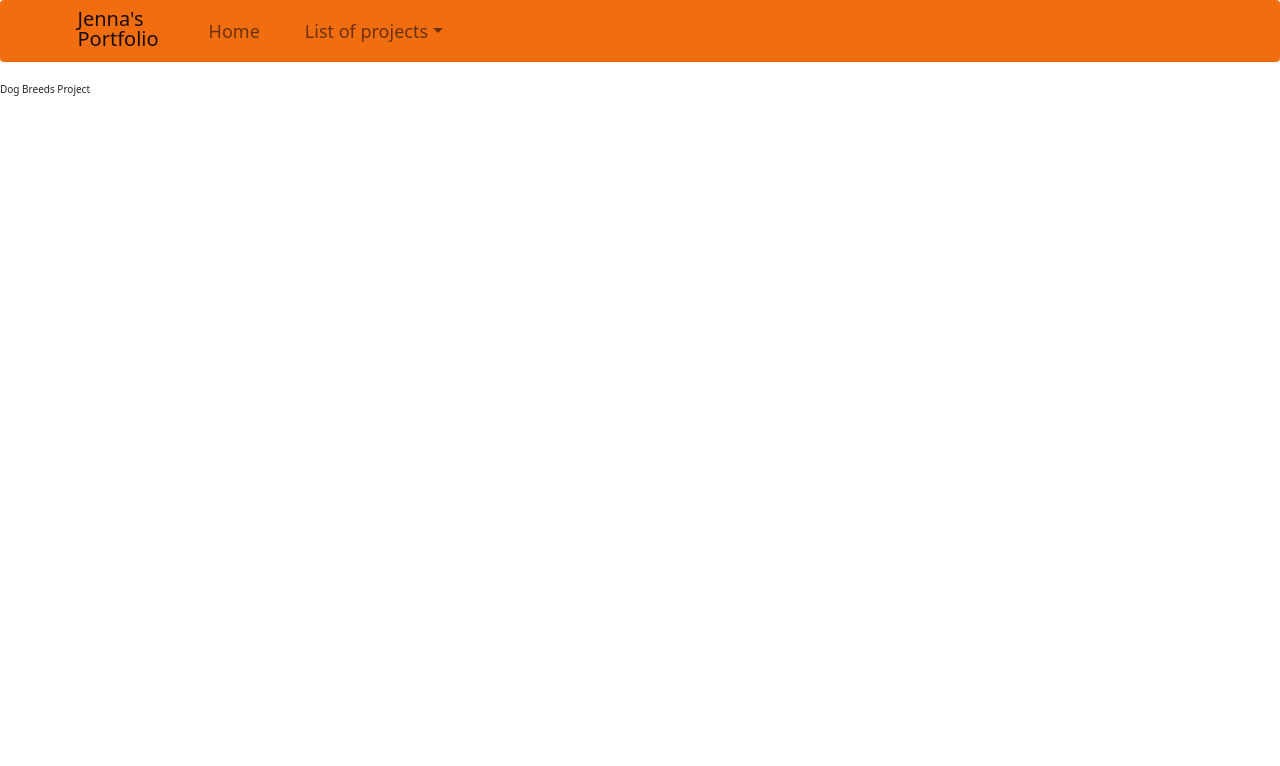
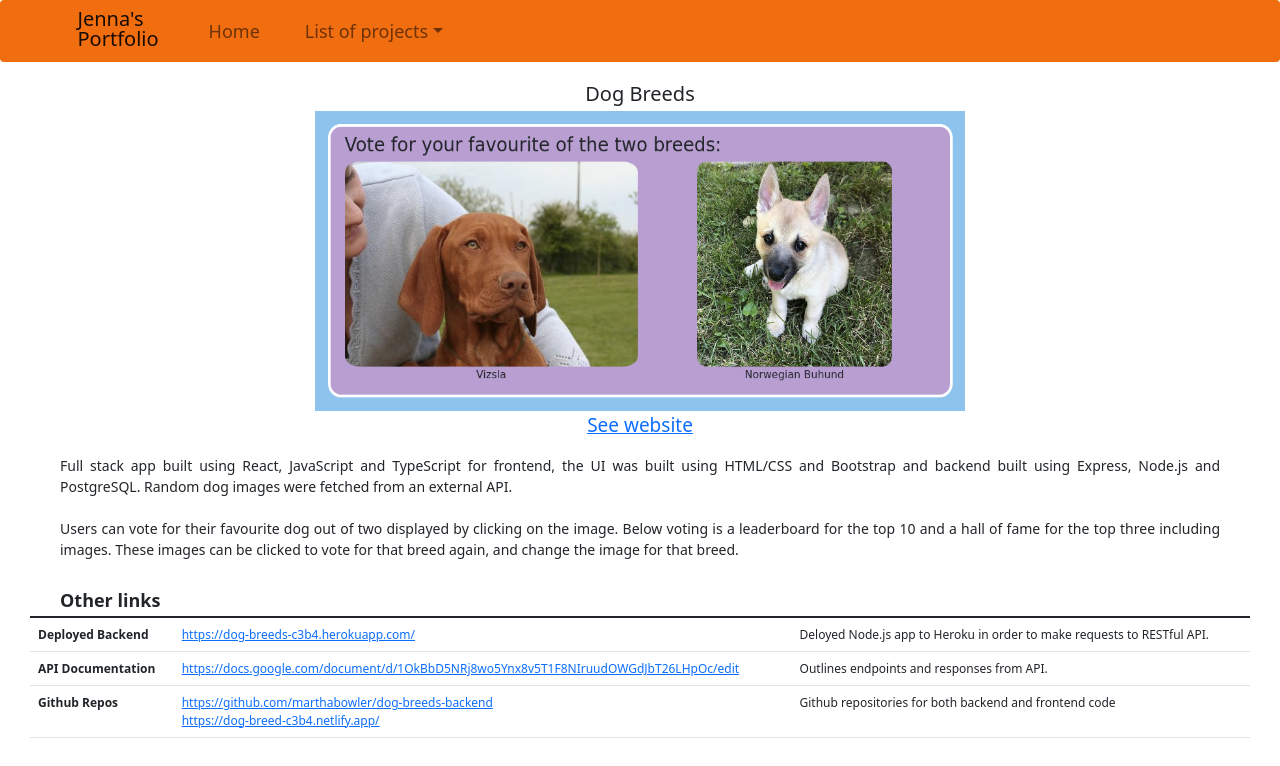
Before and after one commit to jram95/portfolio, a React (Create React App) app: page /dog-breed in a window 1280 px wide. Shown: the top 766 px of the page. Built offline with nearby package versions, Linux system fonts and the light colour scheme.

Commit message:
add project page for dog breed app

```diff
--- a/src/pages/DogBreed.tsx
+++ b/src/pages/DogBreed.tsx
@@ -4,7 +4,110 @@ export default function DogBreed(): JSX.Element {
   return (
     <>
       <Navbar />
-      <div>Dog Breeds Project</div>
+      <div style={{ textAlign: "center" }}>
+        <h2>Dog Breeds</h2>
+        <a
+          href="https://dog-breed-c3b4.netlify.app/"
+          target="_blank"
+          rel="noreferrer"
+        >
+          <img src="doggos.png" alt="..." width="650px" height="300px" />
+        </a>
+        <div style={{ fontSize: "19px" }}>
+          <a
+            href="https://dog-breed-c3b4.netlify.app/"
+            target="_blank"
+            rel="noreferrer"
+          >
+            See website
+          </a>
+        </div>
+      </div>
+      <br />
+      <div
+        style={{
+          paddingLeft: "60px",
+          paddingRight: "60px",
+          fontSize: "14px",
+          textAlign: "justify",
+        }}
+      >
+        <div>
+          Full stack app built using React, JavaScript and TypeScript for
+          frontend, the UI was built using HTML/CSS and Bootstrap and backend
+          built using Express, Node.js and PostgreSQL. Random dog images were
+          fetched from an external API.
+        </div>
+        <br />
+        <div>
+          Users can vote for their favourite dog out of two displayed by
+          clicking on the image. Below voting is a leaderboard for the top 10
+          and a hall of fame for the top three including images. These images
+          can be clicked to vote for that breed again, and change the image for
+          that breed.
+        </div>
+      </div>
+      <div style={{ padding: "30px", fontSize: "12px" }}>
+        <table className="table">
+          <h4 style={{ paddingLeft: "30px", fontSize: "18px" }}>
+            <b>Other links</b>
+          </h4>
+          <thead></thead>
+          <tbody>
+            <tr>
+              <th scope="row">Deployed Backend</th>
+              <td>
+                <a
+                  href="https://dog-breeds-c3b4.herokuapp.com/"
+                  target="_blank"
+                  rel="noreferrer"
+                >
+                  https://dog-breeds-c3b4.herokuapp.com/
+                </a>
+              </td>
+              <td>
+                Deloyed Node.js app to Heroku in order to make requests to
+                RESTful API.
+              </td>
+            </tr>
+            <tr>
+              <th scope="row">API Documentation</th>
+              <td>
+                <a
+                  href="https://docs.google.com/document/d/1OkBbD5NRj8wo5Ynx8v5T1F8NIruudOWGdJbT26LHpOc/edit"
+                  target="_blank"
+                  rel="noreferrer"
+                >
+                  https://docs.google.com/document/d/1OkBbD5NRj8wo5Ynx8v5T1F8NIruudOWGdJbT26LHpOc/edit
+                </a>
+              </td>
+              <td>Outlines endpoints and responses from API.</td>
+            </tr>
+            <tr>
+              <th scope="row">Github Repos</th>
+              <td>
+                <a
+                  href="https://github.com/marthabowler/dog-breeds-backend"
+                  target="_blank"
+                  rel="noreferrer"
+                >
+                  https://github.com/marthabowler/dog-breeds-backend
+                </a>
+                <div>
+                  <a
+                    href="https://dog-breed-c3b4.netlify.app/"
+                    target="_blank"
+                    rel="noreferrer"
+                  >
+                    https://dog-breed-c3b4.netlify.app/
+                  </a>
+                </div>
+              </td>
+              <td>Github repositories for both backend and frontend code</td>
+            </tr>
+          </tbody>
+        </table>
+      </div>
     </>
   );
 }
```
Also changed, not shown: public/doggos.png (added).
